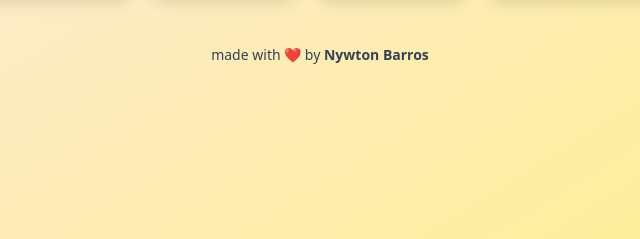
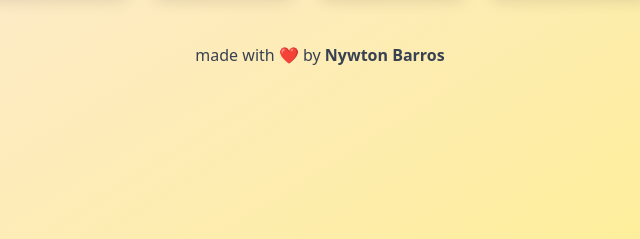
Before and after one commit to nywton/moca, a plain HTML site: page index.html in a window 1280 px wide. Shown: the part 489-728 px from the top of the page, 320-960 px from the left. Drawn offline with nearby package versions, Linux system fonts and the light colour scheme.

Commit message:
This is a beggining

```diff
--- a/index.html
+++ b/index.html
@@ -44,7 +44,7 @@
     </div>
   </div>
 
-  <footer class="mt-12 text-center text-gray-700 text-sm">
+  <footer class="mt-12 text-center text-gray-700 text-md">
     made with ❤️ by <strong>Nywton Barros</strong>
   </footer>
 
```
